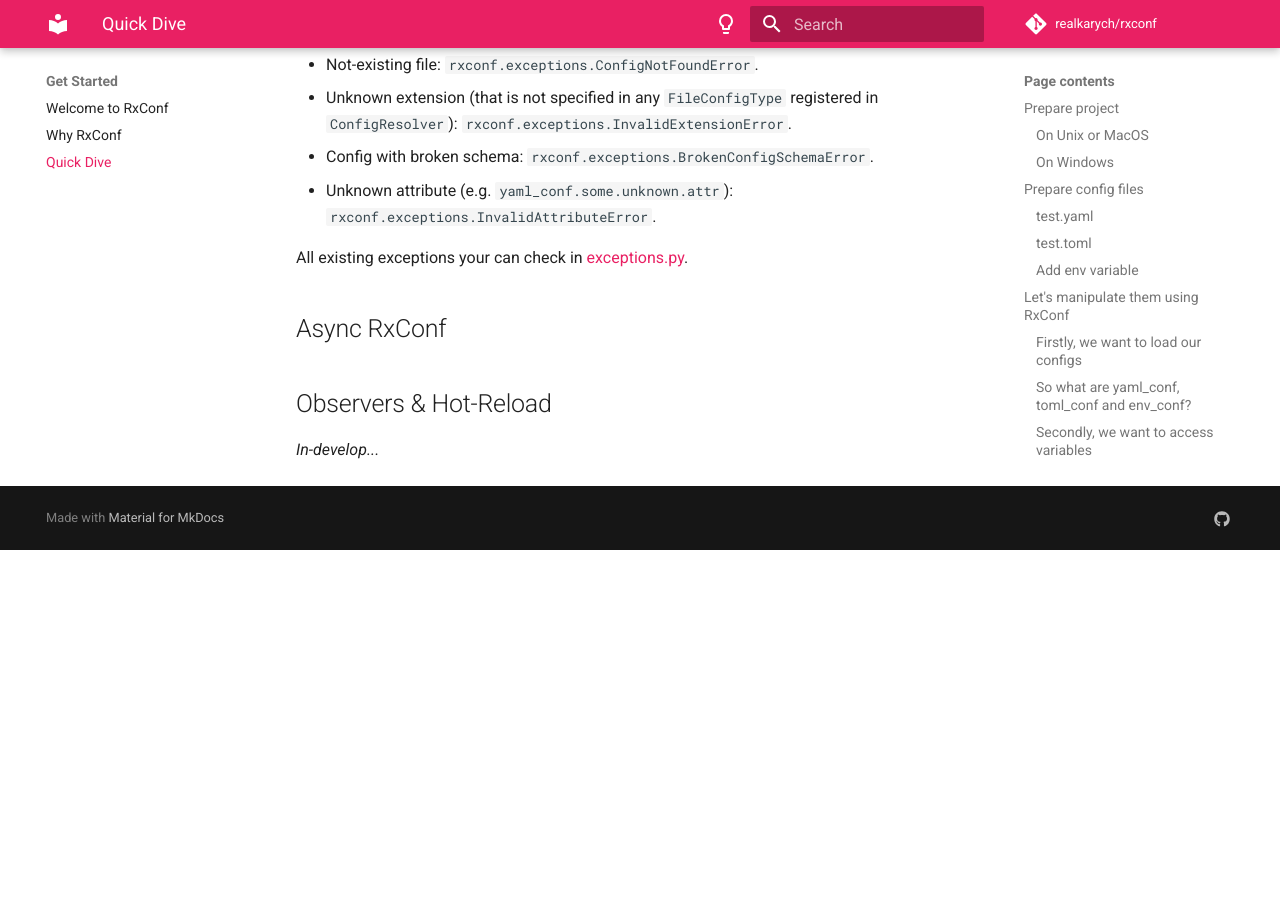
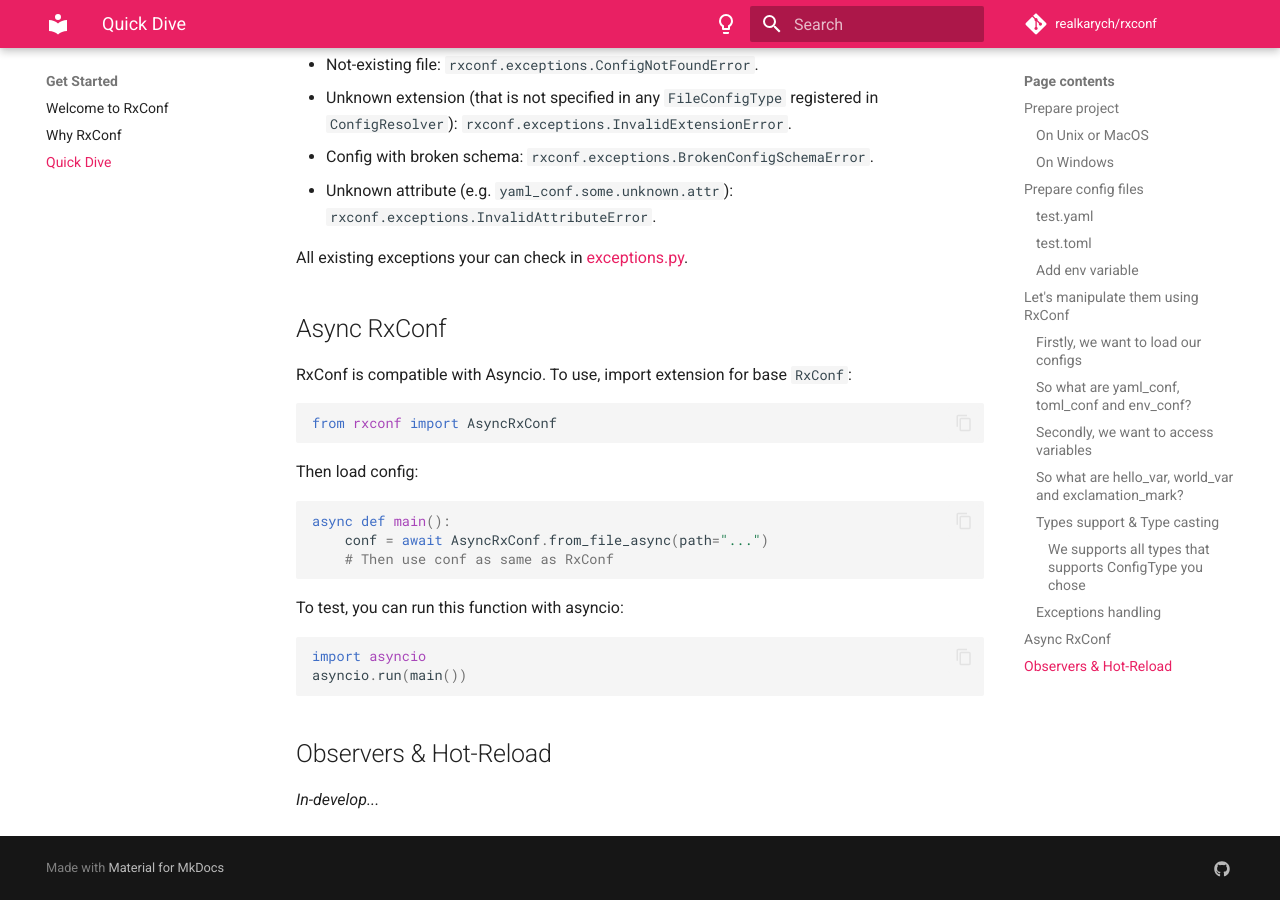
Before and after one commit to realkarych/rxconf, an MkDocs documentation site: the page built from docs/get-started/quick-dive.md, in a window 1280 px wide and 900 px high, scrolled down 3392 px. Built offline with MkDocs 1.6.1 and Material for MkDocs 9.7.7, drawn with Linux system fonts in a browser that asks for light colours; comment, search, counter and statistics services are not loaded; before the commit the page ends 3942 px from its top, so only the background shows below that.

Commit message:
:books: Add AsyncRxConf to docs

````diff
--- a/docs/get-started/quick-dive.md
+++ b/docs/get-started/quick-dive.md
@@ -139,6 +139,27 @@
 
 ## Async RxConf
 
+RxConf is compatible with Asyncio. To use, import extension for base `RxConf`:
+
+```python
+from rxconf import AsyncRxConf
+```
+
+Then load config:
+
+```python
+async def main():
+    conf = await AsyncRxConf.from_file_async(path="...")
+    # Then use conf as same as RxConf
+```
+
+To test, you can run this function with asyncio:
+
+```python
+import asyncio
+asyncio.run(main())
+```
+
 ## Observers & Hot-Reload
 
 *In-develop...*
````
